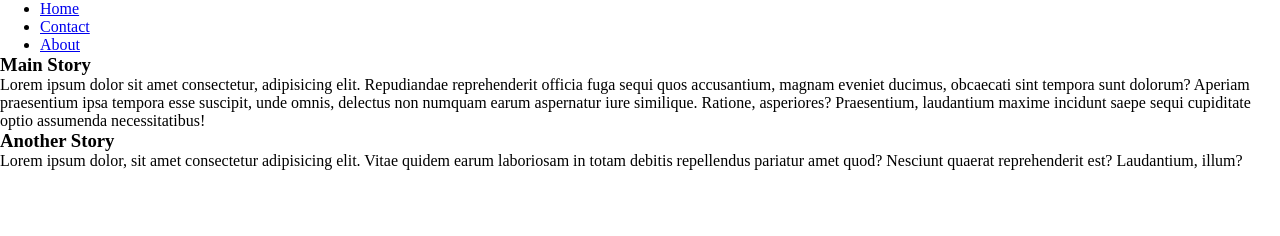
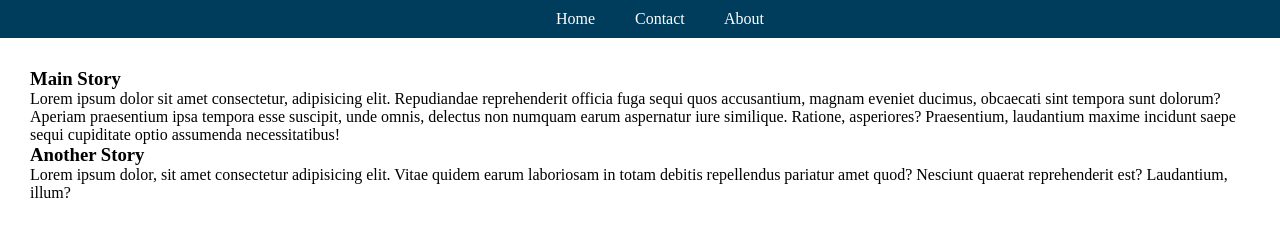
Before and after one commit to SalamanderCtesiphon/css-aninations-web-dev-simp, a plain HTML site: page index.html in a window 1280 px wide. Drawn offline with Linux system fonts and the light colour scheme.

Commit message:
added an animation to the nav bar and the link elements

```diff
--- a/styles.css
+++ b/styles.css
@@ -1,3 +1,71 @@
 * {
   margin: 0;
+  --nav-load-time: 500ms;
+  --nav-link-load-time: 700ms;
 }
+
+nav {
+  background-color: rgb(0, 61, 92);
+  color: white;
+
+  animation: nav-load var(--nav-load-time) ease-in 200ms;
+}
+
+nav ul {
+  margin: 0;
+  display: flex;
+  justify-content: center;
+}
+
+nav li {
+  list-style: none;
+  padding: 10px;
+  margin: 0 10px;
+  animation: nav-link-load;
+  animation-duration: var(--nav-link-load-time);
+  animation-timing-function: ease-in;
+  animation-delay: var(--nav-load-time);
+  animation-fill-mode: forwards;
+  transform: scale(0);
+}
+
+nav li:first-child {
+
+}
+
+nav li:hover {
+  background-color: #ffffff44;
+}
+
+nav a {
+  color: inherit;
+  text-decoration: none;
+}
+
+main {
+  padding: 30px;
+}
+
+@keyframes nav-load {
+  0% {
+    transform: translateY(-100%);
+  }
+
+  100% {
+    transform: translateY(0);
+  }
+}
+
+@keyframes nav-link-load {
+  0% {
+    transform: scale(0);
+  }
+
+  90% {
+    transform: scale(1.1);
+  }
+
+  100% {
+    transform: scale(1);
+  }
+}
```
